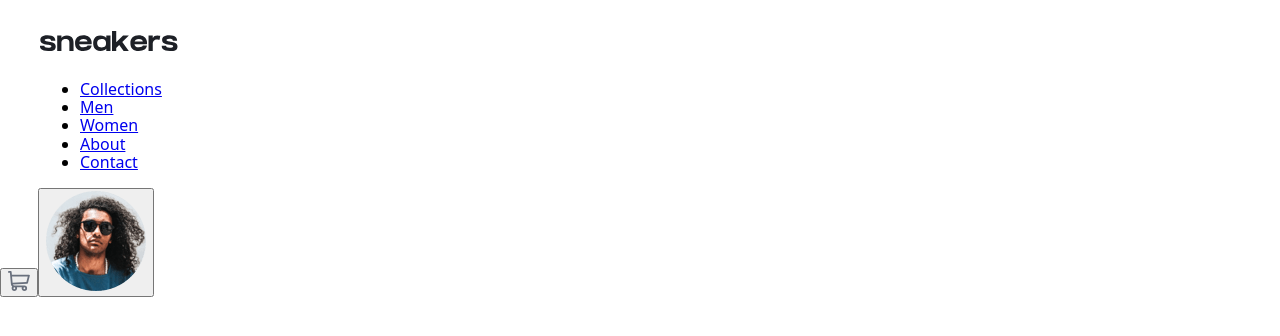
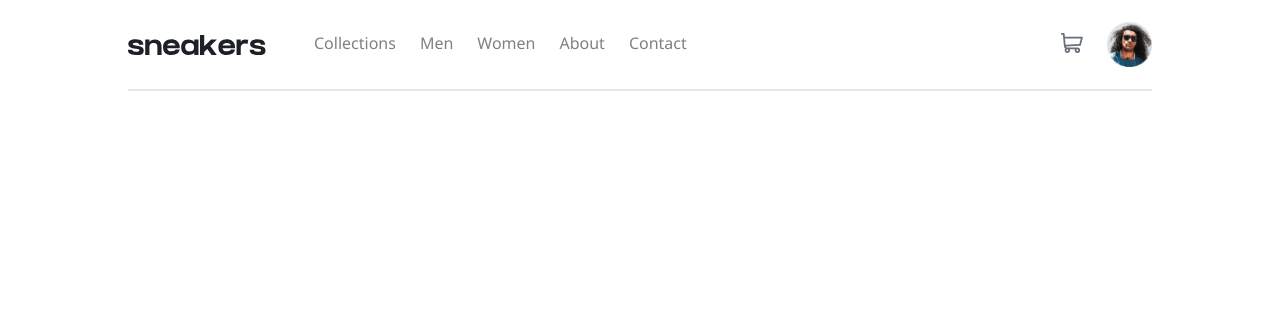
Before and after one commit to donCelis/store-react, a React (Vite) app: page / in a window 1280 px wide. Shown: the top 336 px of the page. Built offline with nearby package versions, Linux system fonts and the light colour scheme.

Commit message:
header end

```diff
--- a/src/components/Header.jsx
+++ b/src/components/Header.jsx
@@ -8,8 +8,8 @@ const Header = () => {
   const navLinks = ['Collections', 'Men', 'Women', 'About', 'Contact']
   return (
     <header>
-      <div className='container row'>
-        <menu className='row'>
+      <div className='container row space-bt'>
+        <menu className='row gap-sm'>
           <h1 className='logo-store'>
             <img src={logoStore} alt='La mejor tienda de zapatos' />
           </h1>
--- a/src/main.jsx
+++ b/src/main.jsx
@@ -2,7 +2,8 @@ import React from 'react'
 import ReactDOM from 'react-dom'
 import { Header } from './components/Header'
 
-import 'modern-normalize/modern-normalize.css'
+// import 'modern-normalize/modern-normalize.css'
+import './styles/main.css'
 
 ReactDOM.render(
   <React.StrictMode>
--- a/src/styles/main.css
+++ b/src/styles/main.css
@@ -0,0 +1,67 @@
+*{
+  margin: 0;
+  padding: 0;
+  box-sizing: border-box;
+  outline: 0;
+}
+/* Global styles */
+body{
+  font-family: 'Segoe UI', Tahoma, Geneva, Verdana, sans-serif;
+}
+ul{
+  list-style: none;
+}
+a{
+  text-decoration: none;
+  color: black;
+}
+button{
+  cursor: pointer;
+  border: 0;
+  background: transparent;
+}
+.container{
+  width: 80%;
+  margin: 0 auto;
+  max-width: 1440px;
+}
+.row{
+  display: flex;
+  align-items: center; /* y */
+}
+.space-bt{
+  justify-content: space-between; /* x */
+}
+.gap-sm{
+  gap: 3rem;
+}
+.img-fluid{
+  width: 100%;
+  max-width: 100%;
+  vertical-align: middle;
+}
+/* Header */
+header > .container{
+  border-bottom: 2px solid rgba(0, 0, 0, 0.1);
+}
+.logo-store{
+  display: inline-flex;
+  cursor: pointer;
+}
+.main-menu, .second-menu{
+  gap: 1.5rem;
+}
+.main-menu a{
+  display: block;
+  color: gray;
+  padding: 2rem 0;
+  border-bottom: 3px solid transparent;
+  transition: border-bottom ease 200ms;
+}
+.main-menu a:hover{
+  border-bottom: 3px solid tomato;
+  color: black;
+}
+.btn-profile{
+  width: 45px;
+}
```
